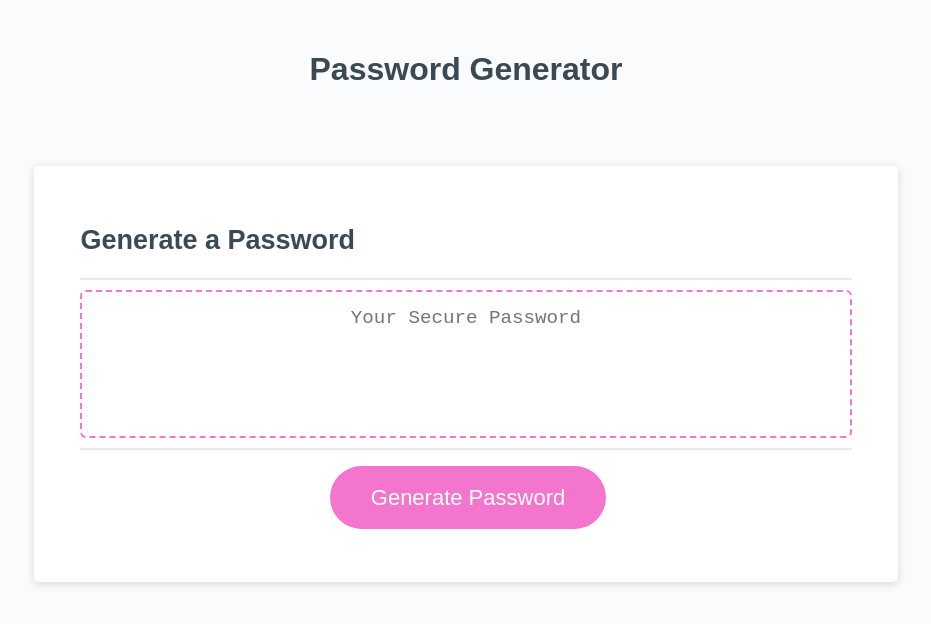
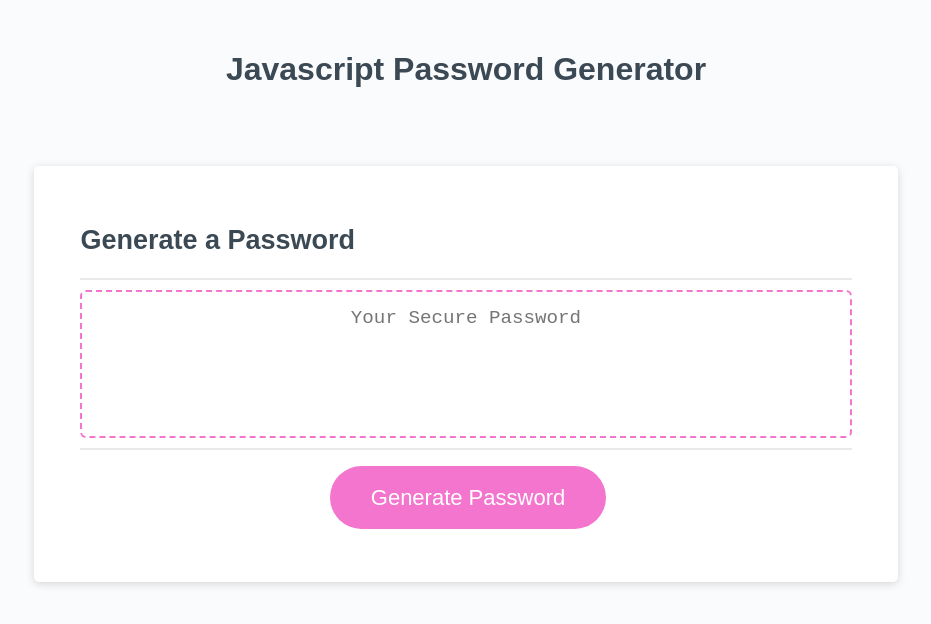
Before and after one commit to m-ccool/password-generator, a plain HTML site: page index.html in a window 1280 px wide. Shown: the whole page, without its empty margins (174-1105 px from the left). Drawn offline with Linux system fonts and the light colour scheme.

Commit message:
header update

```diff
--- a/index.html
+++ b/index.html
@@ -11,7 +11,7 @@
   <body>
     <div class="wrapper">
       <header>
-        <h1>Password Generator</h1>
+        <h1>Javascript Password Generator</h1>
       </header>
       <div class="card">
         <div class="card-header">
```
